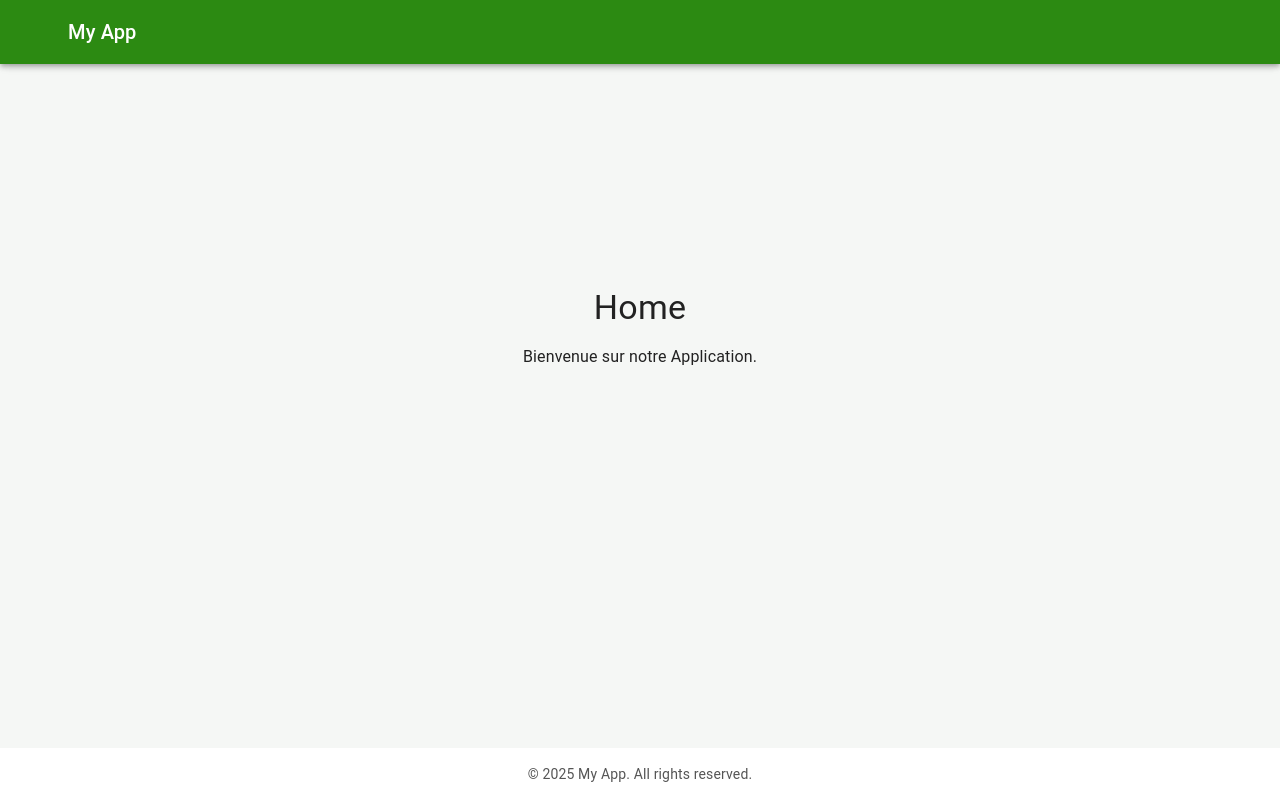
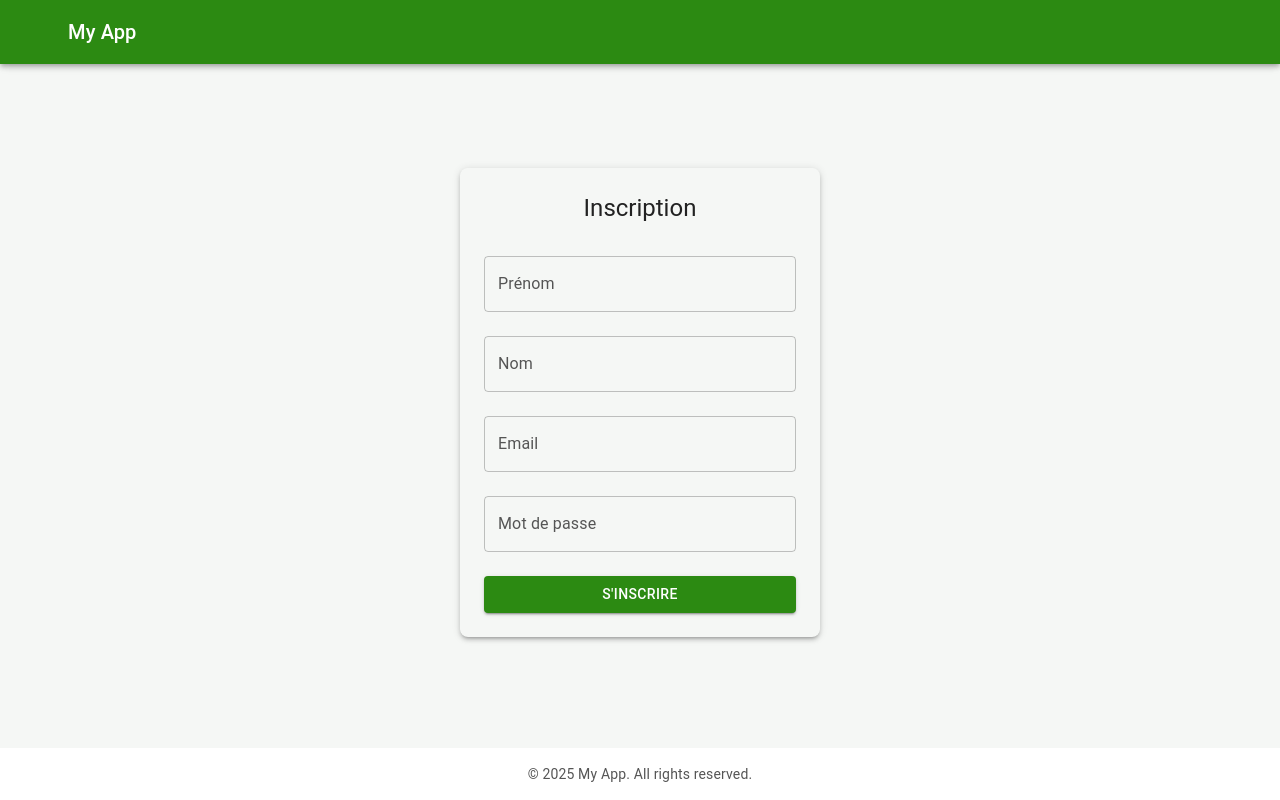
Before and after one commit to Bowlito/front_asa, a React (Vite) app: page /register in a window 1280 px wide. Before the commit this address led to /. Built offline with nearby package versions, Linux system fonts and the light colour scheme; some icons are missing.

Commit message:
Register fait (doit rajouter le global context pour persister la connexion)

```diff
--- a/package.json
+++ b/package.json
@@ -17,6 +17,7 @@
     "@mui/x-data-grid": "^8.20.0",
     "axios": "^1.13.2",
     "classnames": "^2.5.1",
+    "notistack": "^3.0.2",
     "react": "^19.2.0",
     "react-dom": "^19.2.0",
     "react-hook-form": "^7.67.0",
--- a/src/components/Sidebar/Sidebar.tsx
+++ b/src/components/Sidebar/Sidebar.tsx
@@ -12,7 +12,7 @@ interface SidebarItem {
 
 const sidebarItems: SidebarItem[] = [
     { label: 'Home', to: '/' },
-    { label: 'Connexion', to: '/login' },
+    { label: 'Connexion / Inscriptions', to: '/login' },
     { label: 'Dashboard', to: '/dashboard' },
     { label: 'Liste des membres', to: '/users' },
     // ajoute d'autres pages ici si besoin
--- a/src/components/auth/LoginForm.tsx
+++ b/src/components/auth/LoginForm.tsx
@@ -4,17 +4,23 @@ import { useState } from "react";
 import FormInput from "../form/FormInput";
 import FormButton from "../form/FormButton";
 import api from "../../api/api.ts";
-import { Link } from "react-router-dom";
+import { Link, useNavigate } from "react-router-dom";
+import { useSnackbar } from "notistack";
 
 interface LoginFormData {
-
     email: string;
     password: string;
 }
 
 export default function LoginForm() {
-    const { register, handleSubmit, formState: { errors } } = useForm<LoginFormData>();
+    const {
+        register,
+        handleSubmit,
+        formState: { errors },
+    } = useForm<LoginFormData>();
     const [error, setError] = useState("");
+    const navigate = useNavigate();
+    const { enqueueSnackbar } = useSnackbar();
 
     const onLogin = async (data: LoginFormData) => {
         setError("");
@@ -23,6 +29,9 @@ export default function LoginForm() {
             const res = await api.post("/auth/login", data);
             localStorage.setItem("token", res.data.token);
             console.log("Connexion réussie !");
+            console.log(res.data);
+            enqueueSnackbar("Connexion réussie", { variant: "success" });
+            navigate("/");
         } catch (err: any) {
             setError(err.response?.data?.message || "Erreur serveur");
         }
@@ -35,7 +44,6 @@ export default function LoginForm() {
             </Typography>
 
             <form onSubmit={handleSubmit(onLogin)}>
-
                 <FormInput
                     register={register}
                     name="email"
--- a/src/components/auth/RegisterForm.tsx
+++ b/src/components/auth/RegisterForm.tsx
@@ -1,7 +1,80 @@
-import { Box } from "@mui/material";
+import { useForm } from "react-hook-form";
+import { Box, Typography } from "@mui/material";
+import { useState } from "react";
+import FormInput from "../form/FormInput";
+import FormButton from "../form/FormButton";
+import api from "../../api/api.ts";
+import { useSnackbar } from "notistack";
+
+interface UserRegister {
+    firstname: string;
+    lastname: string;
+    email: string;
+    password: string;
+}
 
 export default function RegisterForm() {
-    return(
-        <Box></Box>
-    )
+    const {
+        register,
+        handleSubmit,
+        formState: { errors },
+        reset,
+    } = useForm<UserRegister>();
+    const { enqueueSnackbar } = useSnackbar();
+
+    const [newUser, setNewUser] = useState({});
+
+    const onRegister = (data: UserRegister) => {
+        api.post("/users", data)
+            .then((res) => {
+                (setNewUser(res.data),
+                    console.log(res.data),
+                    enqueueSnackbar("Utilisateur créé avec succès !", {
+                        variant: "success",
+                    }),
+                    reset());
+            })
+            .catch((error) => console.log(error.message));
+    };
+
+    return (
+        <Box>
+            <Typography variant="h5" mb={2} textAlign="center">
+                Inscription
+            </Typography>
+            <form onSubmit={handleSubmit(onRegister)}>
+                <FormInput
+                    register={register}
+                    name="firstname"
+                    label="Prénom"
+                    type="firstname"
+                    errors={errors}
+                />
+                <FormInput
+                    register={register}
+                    name="lastname"
+                    label="Nom"
+                    type="lastname"
+                    errors={errors}
+                />
+                <FormInput
+                    register={register}
+                    name="email"
+                    label="Email"
+                    type="email"
+                    errors={errors}
+                />
+
+                <FormInput
+                    register={register}
+                    name="password"
+                    label="Mot de passe"
+                    type="password"
+                    errors={errors}
+                />
+
+                <FormButton>S'inscrire</FormButton>
+            </form>
+        </Box>
+    );
 }
--- /dev/null
+++ b/src/pages/Register.tsx
@@ -0,0 +1,19 @@
+import RegisterForm from "../components/auth/RegisterForm.tsx";
+import { Box } from "@mui/material";
+
+export default function Register() {
+    return(
+                <Box
+                    sx={{
+                        width: { xs: "90%", sm: "60%", md: "40%", lg: "30%" },
+                        maxWidth: "400px",
+                        margin: "auto",
+                        padding: 3,
+                        mt: { xs: 4, sm: 8 },
+                        boxShadow: 3,
+                        borderRadius: 2,
+                    }}>
+                    <RegisterForm />
+                </Box>
+    )
+}
--- a/src/routes/AppRoutes.tsx
+++ b/src/routes/AppRoutes.tsx
@@ -5,6 +5,7 @@ import Home from "../pages/Home";
 import Dashboard from "../pages/Dashboard";
 import Login from "../pages/Login";
 import Users from "../pages/Users";
+import Register from "../pages/Register";
 
 export default function AppRoutes(){
     return(
@@ -12,6 +13,7 @@ export default function AppRoutes(){
             <Route path="/" element={<Home/>}/>
             <Route path="/dashboard" element={<Dashboard/>}/>
             <Route path="/login" element={<Login/>}/>
+            <Route path="/register" element={<Register/>}/>
             <Route path="/users" element={<Users/>}/>
 
             {/* Cette Route doit tout le temps être en fin de bloc */}
```
Also changed, not shown: src/context/GlobalContext.tsx (added, +7 -0 lines), src/main.tsx (+10 -7 lines), 1 other file (tests, documents, lock files or other folders).
